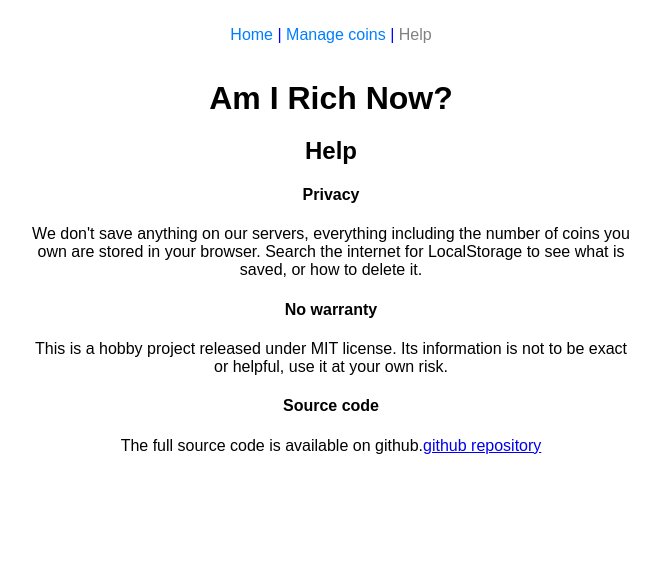
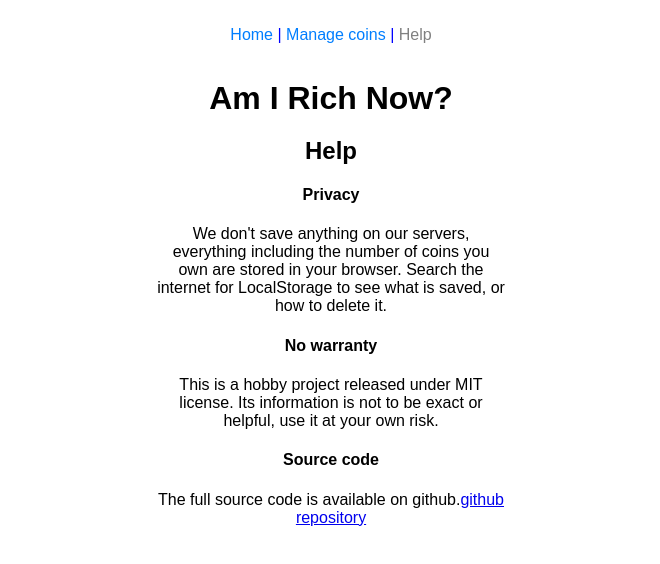
Before and after one commit to albacoretuna/am-i-rich-now, a React (Create React App) app: page /help in a window 1280 px wide. Shown: the top 564 px of the page, without its empty margins (309-969 px from the left). Built offline with nearby package versions, Linux system fonts and the light colour scheme; no server answers; the HTML template or start-up script is replaced by a standard one.

Commit message:
Fix styles and manifest.json

```diff
--- a/src/App.css
+++ b/src/App.css
@@ -1,7 +1,7 @@
 
 .App {
   text-align: center;
-  max-width: 600px;
+  max-width: 350px;
   margin: 0 auto;
   height: 100%;
 }
@@ -25,7 +25,7 @@ html, body{
 }
 .profit-loss {
   color: green;
-  font-size: 60px;
+  font-size: 50px;
   padding: 10px;
   margin: 0;
 }
```
Also changed, not shown: public/manifest.json.
